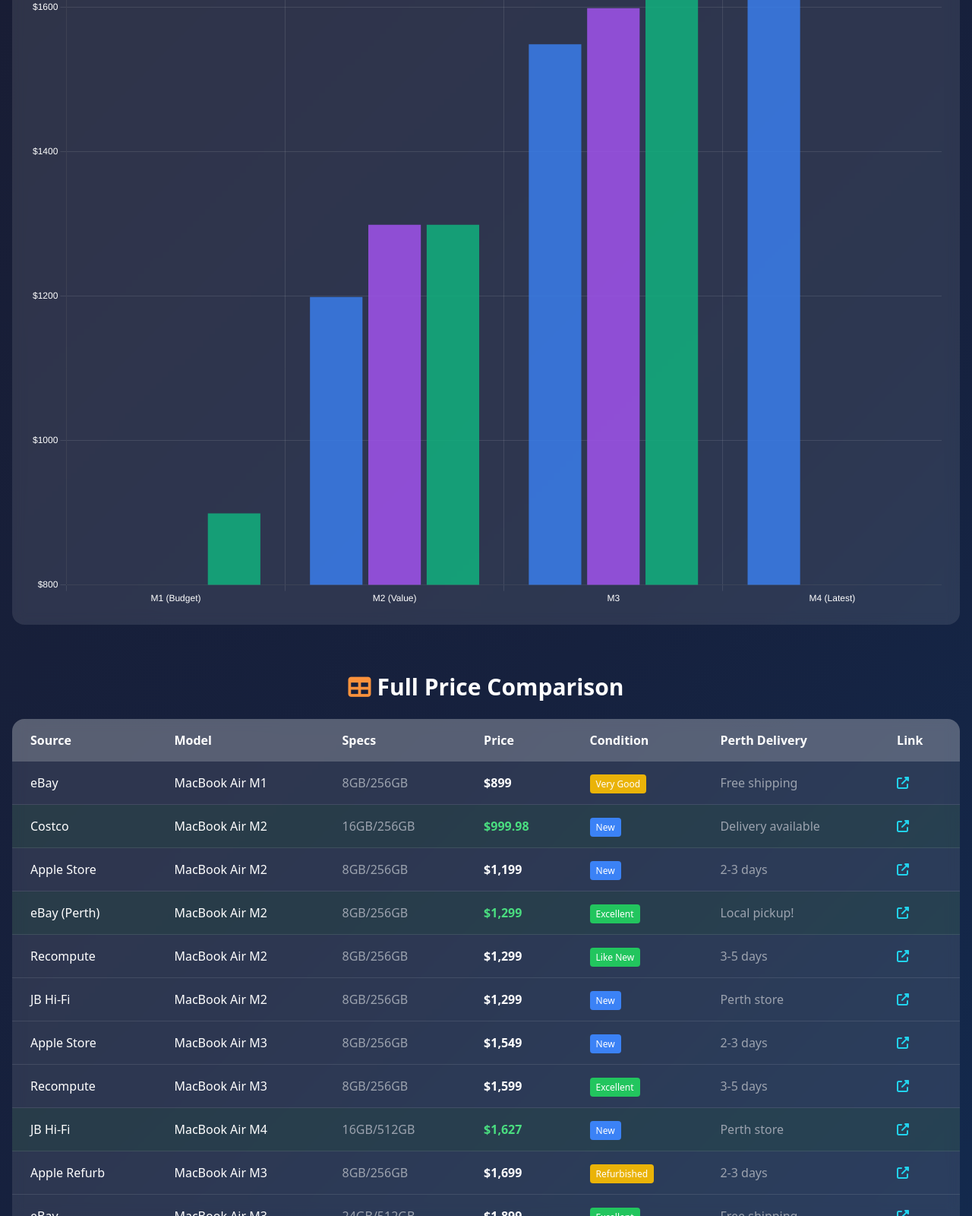
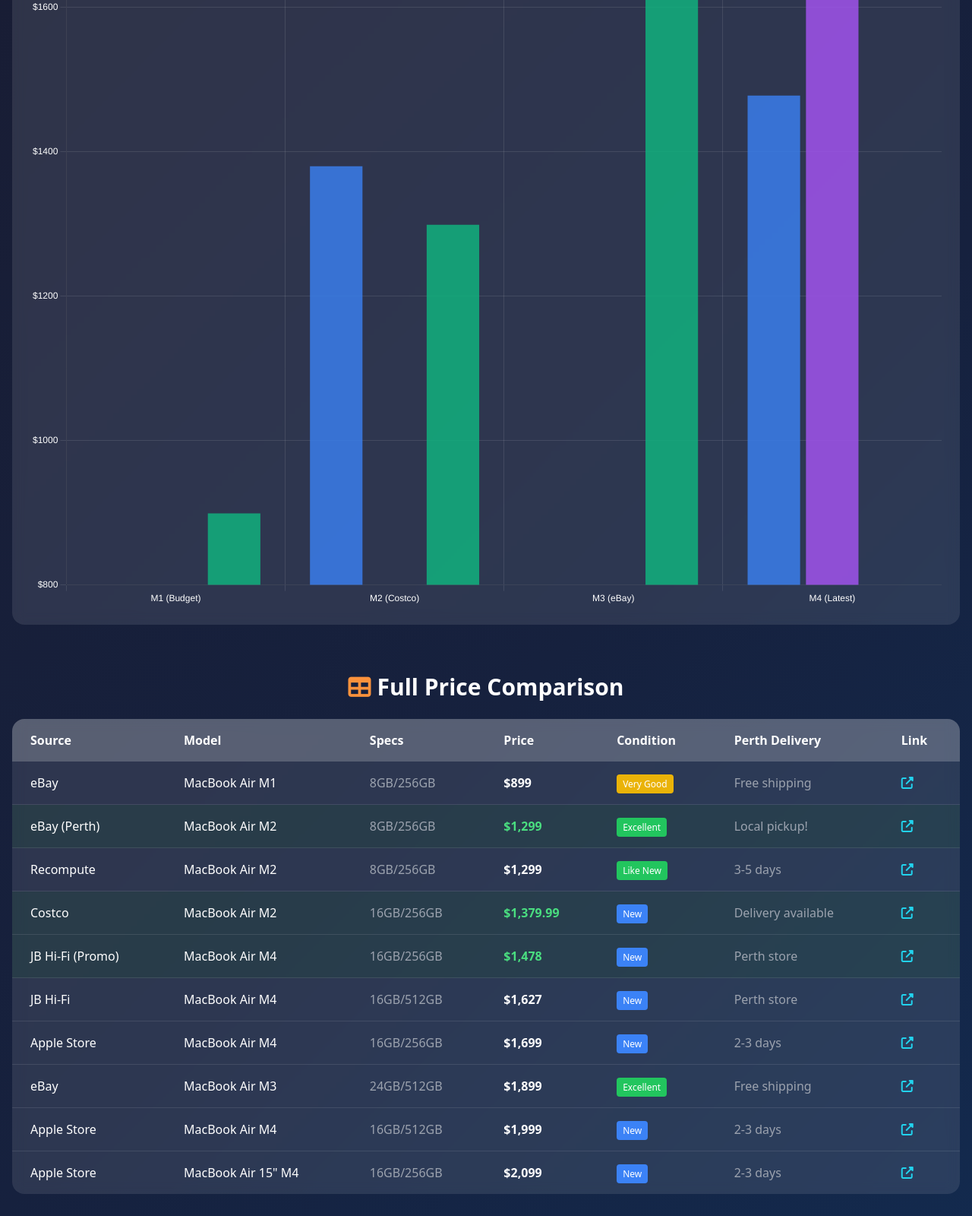
Before and after one commit to anombyte93/macbook-air-prices, a plain HTML site: page index.html in a window 1280 px wide. Shown: the part 1200-2800 px from the top of the page at 76% size. Drawn offline with nearby package versions, Linux system fonts and the light colour scheme.

Commit message:
fix: Correct prices with live verification

```diff
--- a/index.html
+++ b/index.html
@@ -41,8 +41,8 @@
                         <span class="text-2xl">🏆</span>
                     </div>
                     <h3 class="text-xl font-bold mb-2">Costco M2 16GB/256GB</h3>
-                    <p class="text-4xl font-bold text-green-400 mb-2">$999.98</p>
-                    <p class="text-gray-300 text-sm mb-4">Members only. Best budget option with 16GB RAM.</p>
+                    <p class="text-4xl font-bold text-green-400 mb-2">$1,379.99</p>
+                    <p class="text-gray-300 text-sm mb-4">Members only. Save $120 vs RRP. Verified Dec 30.</p>
                     <ul class="text-sm text-gray-400 space-y-1 mb-4">
                         <li><i class="fas fa-check text-green-400 mr-2"></i>Apple M2 Chip</li>
                         <li><i class="fas fa-check text-green-400 mr-2"></i>16GB RAM (future-proof)</li>
@@ -215,16 +215,15 @@
                     <div>
                         <label class="block text-sm font-medium mb-2">Apple RRP (New)</label>
                         <select id="rrpSelect" class="w-full bg-white/20 rounded-lg px-4 py-3 text-white">
-                            <option value="1549">M3 13" 256GB - $1,549</option>
-                            <option value="1899">M3 13" 512GB - $1,899</option>
-                            <option value="1999">M4 13" 256GB - $1,999</option>
-                            <option value="2199">M4 13" 512GB - $2,199</option>
-                            <option value="2499">M4 15" 256GB - $2,499</option>
+                            <option value="1699">M4 13" 256GB - $1,699 (Verified)</option>
+                            <option value="1999">M4 13" 512GB - $1,999 (Verified)</option>
+                            <option value="2299">M4 13" 512GB/24GB - $2,299 (Verified)</option>
+                            <option value="2099">M4 15" 256GB - $2,099 (Verified)</option>
                         </select>
                     </div>
                     <div>
                         <label class="block text-sm font-medium mb-2">Your Deal Price</label>
-                        <input type="number" id="dealPrice" placeholder="Enter price" class="w-full bg-white/20 rounded-lg px-4 py-3 text-white" value="999">
+                        <input type="number" id="dealPrice" placeholder="Enter price" class="w-full bg-white/20 rounded-lg px-4 py-3 text-white" value="1380">
                     </div>
                 </div>
                 <div class="mt-6 text-center">
@@ -347,19 +346,18 @@
             year: 'numeric', month: 'long', day: 'numeric', hour: '2-digit', minute: '2-digit'
         });
 
-        // Price data
+        // Price data - VERIFIED Dec 30, 2025
         const priceData = [
-            { source: 'Costco', model: 'MacBook Air M2', specs: '16GB/256GB', price: 999.98, condition: 'New', delivery: 'Delivery available', url: 'https://costco.com.au', highlight: true },
-            { source: 'eBay (Perth)', model: 'MacBook Air M2', specs: '8GB/256GB', price: 1299, condition: 'Excellent', delivery: 'Local pickup!', url: 'https://ebay.com.au', highlight: true },
-            { source: 'Recompute', model: 'MacBook Air M2', specs: '8GB/256GB', price: 1299, condition: 'Like New', delivery: '3-5 days', url: 'https://recompute.com.au', highlight: false },
-            { source: 'Apple Store', model: 'MacBook Air M2', specs: '8GB/256GB', price: 1199, condition: 'New', delivery: '2-3 days', url: 'https://apple.com/au', highlight: false },
-            { source: 'JB Hi-Fi', model: 'MacBook Air M2', specs: '8GB/256GB', price: 1299, condition: 'New', delivery: 'Perth store', url: 'https://jbhifi.com.au', highlight: false },
-            { source: 'Apple Store', model: 'MacBook Air M3', specs: '8GB/256GB', price: 1549, condition: 'New', delivery: '2-3 days', url: 'https://apple.com/au', highlight: false },
-            { source: 'Recompute', model: 'MacBook Air M3', specs: '8GB/256GB', price: 1599, condition: 'Excellent', delivery: '3-5 days', url: 'https://recompute.com.au', highlight: false },
-            { source: 'JB Hi-Fi', model: 'MacBook Air M4', specs: '16GB/512GB', price: 1627, condition: 'New', delivery: 'Perth store', url: 'https://jbhifi.com.au', highlight: true },
-            { source: 'Apple Refurb', model: 'MacBook Air M3', specs: '8GB/256GB', price: 1699, condition: 'Refurbished', delivery: '2-3 days', url: 'https://apple.com/au/shop/refurbished', highlight: false },
-            { source: 'eBay', model: 'MacBook Air M3', specs: '24GB/512GB', price: 1899, condition: 'Excellent', delivery: 'Free shipping', url: 'https://ebay.com.au', highlight: false },
-            { source: 'eBay', model: 'MacBook Air M1', specs: '8GB/256GB', price: 899, condition: 'Very Good', delivery: 'Free shipping', url: 'https://ebay.com.au', highlight: false },
+            { source: 'eBay', model: 'MacBook Air M1', specs: '8GB/256GB', price: 899, condition: 'Very Good', delivery: 'Free shipping', url: 'https://ebay.com.au', highlight: false, verified: false },
+            { source: 'eBay (Perth)', model: 'MacBook Air M2', specs: '8GB/256GB', price: 1299, condition: 'Excellent', delivery: 'Local pickup!', url: 'https://ebay.com.au', highlight: true, verified: false },
+            { source: 'Recompute', model: 'MacBook Air M2', specs: '8GB/256GB', price: 1299, condition: 'Like New', delivery: '3-5 days', url: 'https://recompute.com.au', highlight: false, verified: false },
+            { source: 'Costco', model: 'MacBook Air M2', specs: '16GB/256GB', price: 1379.99, condition: 'New', delivery: 'Delivery available', url: 'https://costco.com.au', highlight: true, verified: true },
+            { source: 'JB Hi-Fi (Promo)', model: 'MacBook Air M4', specs: '16GB/256GB', price: 1478, condition: 'New', delivery: 'Perth store', url: 'https://jbhifi.com.au', highlight: true, verified: true },
+            { source: 'JB Hi-Fi', model: 'MacBook Air M4', specs: '16GB/512GB', price: 1627, condition: 'New', delivery: 'Perth store', url: 'https://jbhifi.com.au', highlight: false, verified: true },
+            { source: 'Apple Store', model: 'MacBook Air M4', specs: '16GB/256GB', price: 1699, condition: 'New', delivery: '2-3 days', url: 'https://apple.com/au', highlight: false, verified: true },
+            { source: 'eBay', model: 'MacBook Air M3', specs: '24GB/512GB', price: 1899, condition: 'Excellent', delivery: 'Free shipping', url: 'https://ebay.com.au', highlight: false, verified: false },
+            { source: 'Apple Store', model: 'MacBook Air M4', specs: '16GB/512GB', price: 1999, condition: 'New', delivery: '2-3 days', url: 'https://apple.com/au', highlight: false, verified: true },
+            { source: 'Apple Store', model: 'MacBook Air 15" M4', specs: '16GB/256GB', price: 2099, condition: 'New', delivery: '2-3 days', url: 'https://apple.com/au', highlight: false, verified: true },
         ];
 
         // Populate table
@@ -384,20 +382,20 @@
         new Chart(ctx, {
             type: 'bar',
             data: {
-                labels: ['M1 (Budget)', 'M2 (Value)', 'M3', 'M4 (Latest)'],
+                labels: ['M1 (Budget)', 'M2 (Costco)', 'M3 (eBay)', 'M4 (Latest)'],
                 datasets: [
                     {
-                        label: 'Cheapest New',
-                        data: [null, 1199, 1549, 1627],
+                        label: 'Cheapest New (Verified)',
+                        data: [null, 1380, null, 1478],
                         backgroundColor: 'rgba(59, 130, 246, 0.8)',
                     },
                     {
-                        label: 'Cheapest Refurbished',
-                        data: [null, 1299, 1599, null],
+                        label: 'Apple RRP',
+                        data: [null, null, null, 1699],
                         backgroundColor: 'rgba(168, 85, 247, 0.8)',
                     },
                     {
-                        label: 'Cheapest Second-Hand',
+                        label: 'Second-Hand (eBay)',
                         data: [899, 1299, 1899, null],
                         backgroundColor: 'rgba(16, 185, 129, 0.8)',
                     }
```
